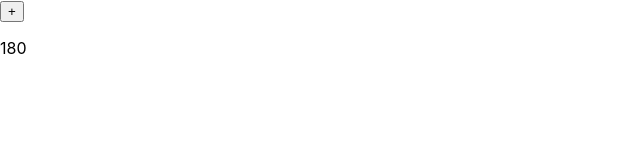
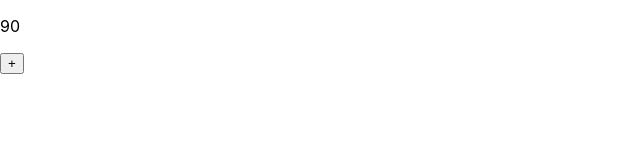
Before and after one commit to farhad-ali15/my-app, a React (Create React App) app: page / in a window 1280 px wide. Shown: the top 160 px of the page, without its empty margins (0-640 px from the left). Built offline with nearby package versions, Linux system fonts and the light colour scheme.

Commit message:
use state and virtual dom

```diff
--- a/src/App.jsx
+++ b/src/App.jsx
@@ -2,21 +2,26 @@
 import Header from "./components/Header";
 import Main from "./components/Main";
 import Footer from "./components/Footer";
+import { useState } from "react";
 
 function App() {
-  let a = 90
-  let handleClick = () => {
-    console.log("hello");
+  //let a = 90
+  let [num, setNum] = useState(90)
+
+
+  function handleClick() {
+    setNum(num+1)
   }
   return (
     <>
 
 
       <div>
+
+        <p>
+          {num}
+        </p>
         <button onClick={handleClick}>+</button>
-        <p>
-          {a * 2}
-        </p>
       </div>
     </>
 
```
